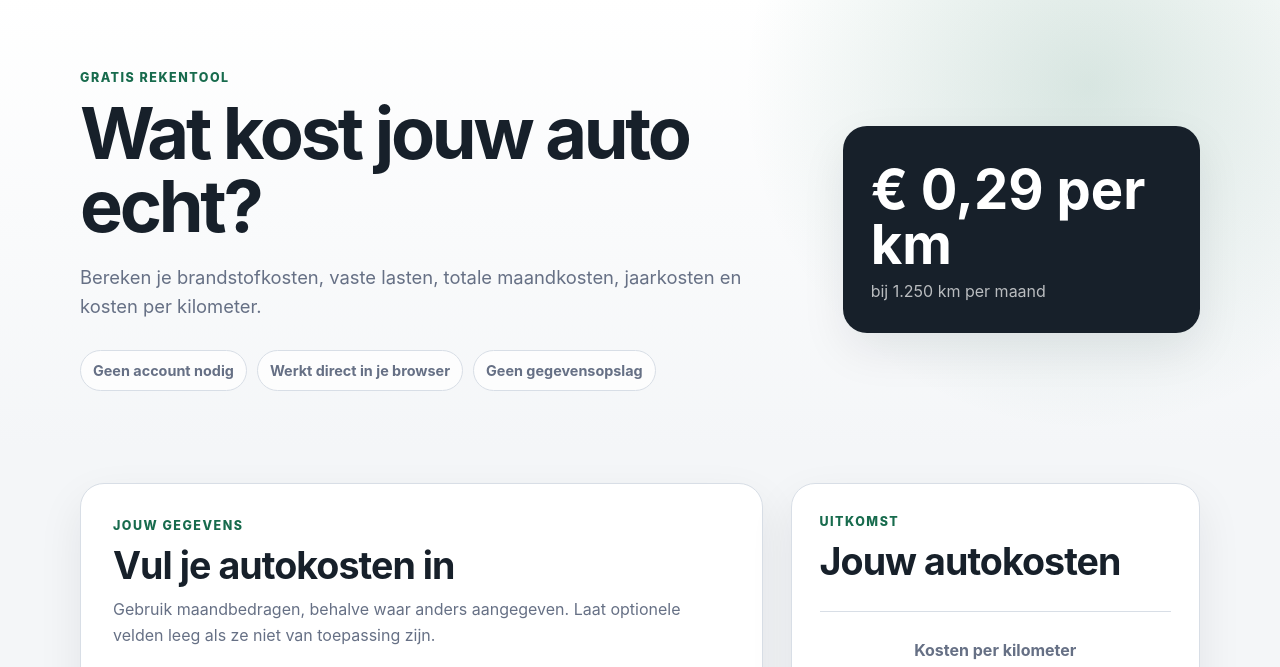
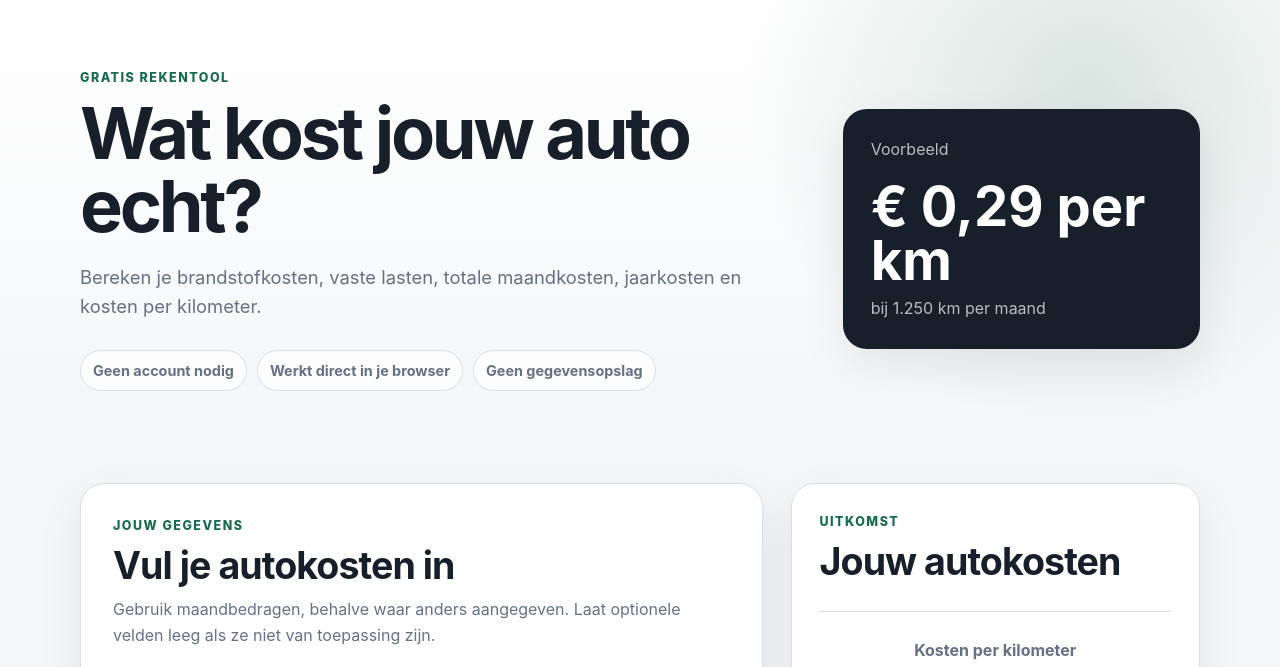
Before and after one commit to boozieboye/AutoCalc, a plain HTML site: page index.html in a window 1280 px wide. Shown: the part 73-740 px from the top of the page. Drawn offline with Linux system fonts and the light colour scheme.

Commit message:
Restore example label

```diff
--- a/index.html
+++ b/index.html
@@ -38,6 +38,7 @@
           </div>
         </div>
         <div class="hero-card">
+          <p>Voorbeeld</p>
           <strong>€ 0,29 per km</strong>
           <span>bij 1.250 km per maand</span>
         </div>
```
